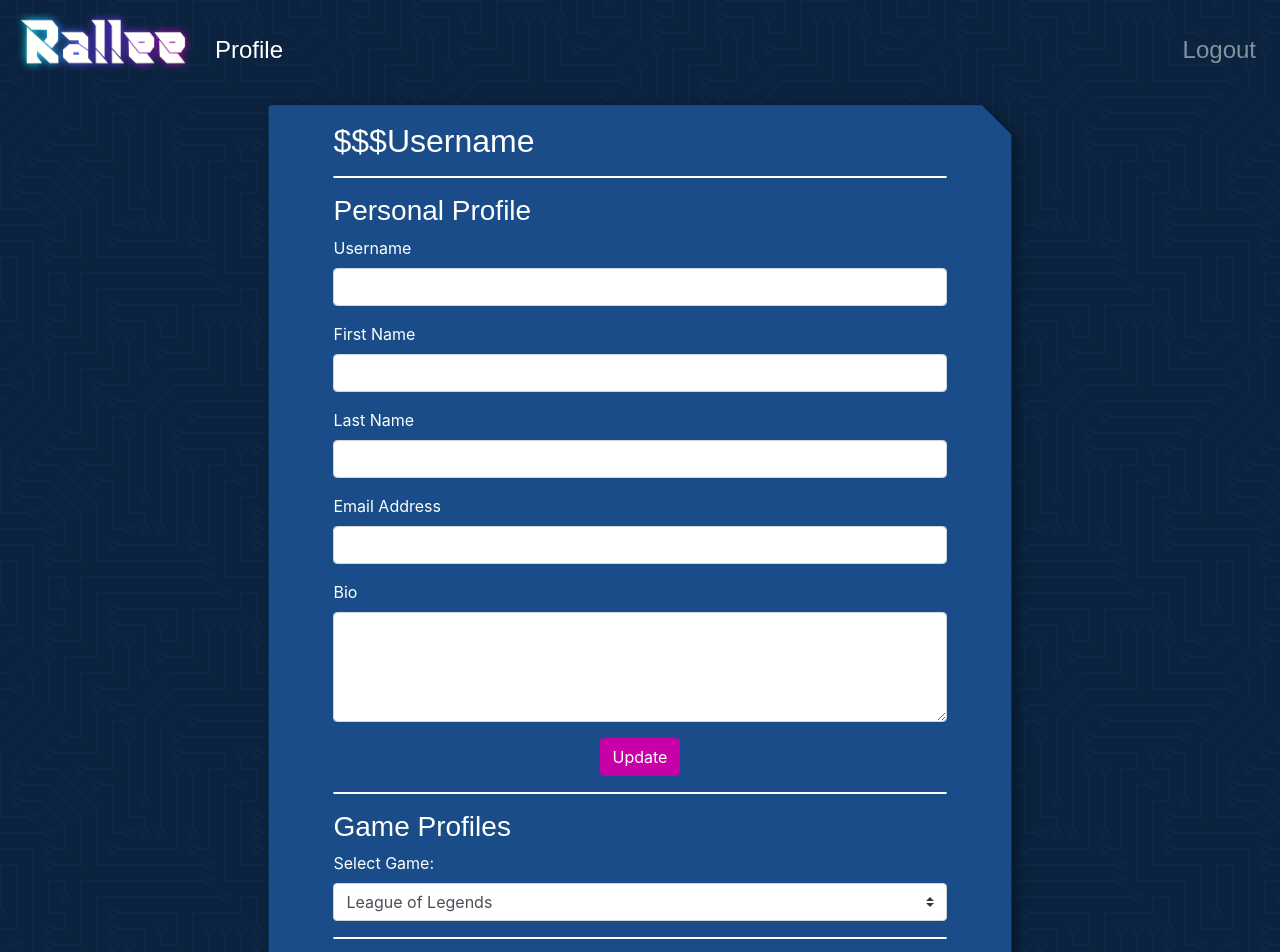
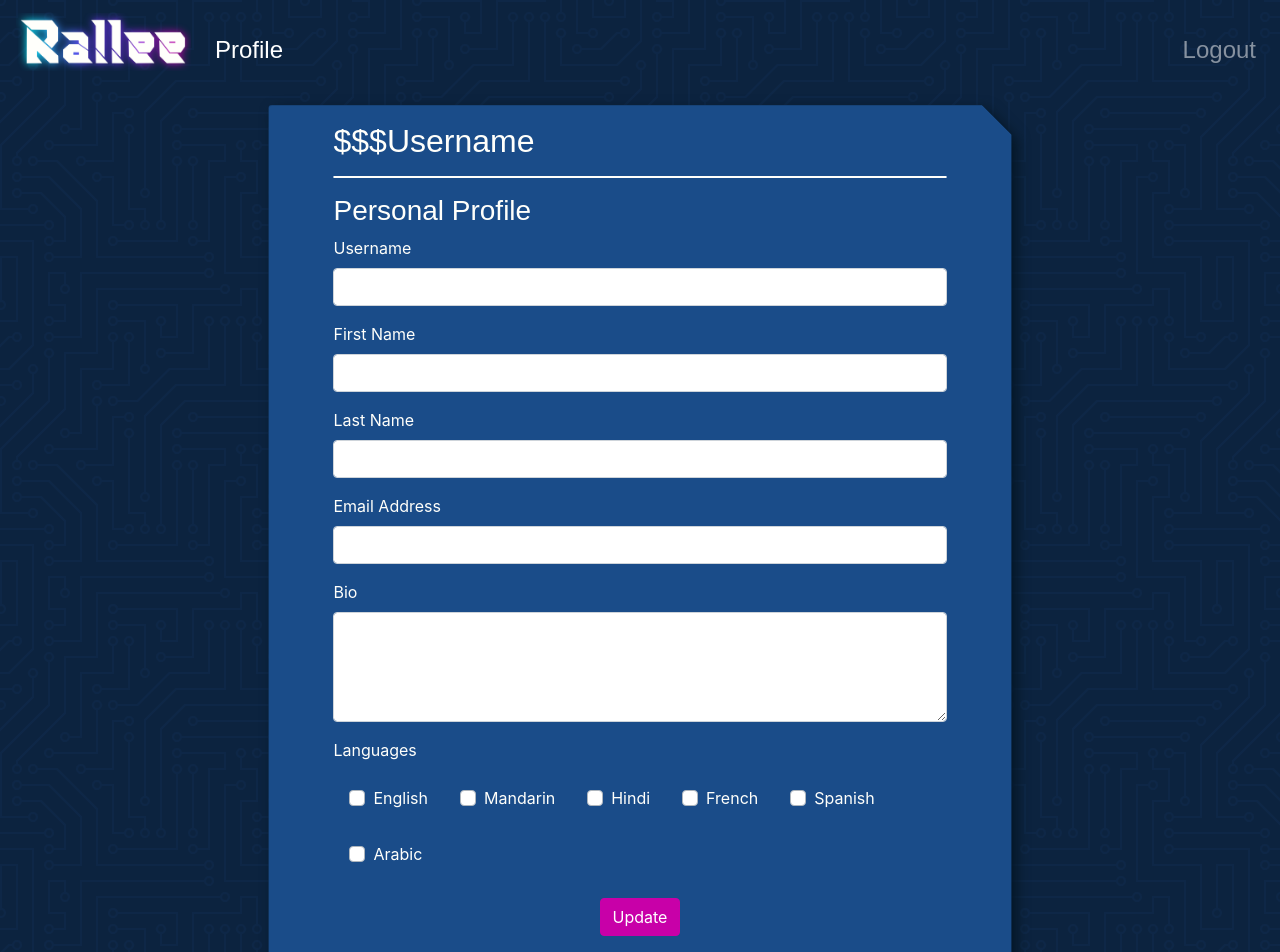
Before and after one commit to NotAnotherMetaTag/fe-rallee-liquidhacks, a React (Create React App) app: page /profile in a window 1280 px wide. Shown: the top 952 px of the page. Built offline with nearby package versions, Linux system fonts and the light colour scheme; a web font is replaced by a local one.

Commit message:
Updated PersonalProfile language checkboxes

```diff
--- a/src/components/Profile/ProfileForm/PersonalProfile/PersonalProfile.jsx
+++ b/src/components/Profile/ProfileForm/PersonalProfile/PersonalProfile.jsx
@@ -2,6 +2,8 @@
 import { Form, Button } from "react-bootstrap";
 import { Formik } from "formik";
 import * as yup from "yup";
+
+import "./PersonalProfile.scss";
 
 function PersonalProfile() {
     const initialValues = {
@@ -109,6 +111,29 @@
                         </Form.Control.Feedback>
                     </Form.Group>
 
+                    <Form.Group>
+                        <Form.Label>Languages</Form.Label>
+                        <div style={{ display: "flex", flexFlow: "row wrap" }}>
+                            {[
+                                "English",
+                                "Mandarin",
+                                "Hindi",
+                                "French",
+                                "Spanish",
+                                "Arabic"
+                            ].map((language) => (
+                                <div key={language} className="m-3">
+                                    <Form.Check
+                                        custom
+                                        type="checkbox"
+                                        id={`checkbox-${language}`}
+                                        label={language}
+                                    />
+                                </div>
+                            ))}
+                        </div>
+                    </Form.Group>
+
                     <Button
                         variant="secondary"
                         type="submit"
--- /dev/null
+++ b/src/components/Profile/ProfileForm/PersonalProfile/PersonalProfile.scss
@@ -0,0 +1,6 @@
+@import "../../../../custom.scss";
+
+.custom-control-input:checked ~ .custom-control-label::before {
+    border-color: $byzantine !important;
+    background-color: $byzantine !important;
+}
```
